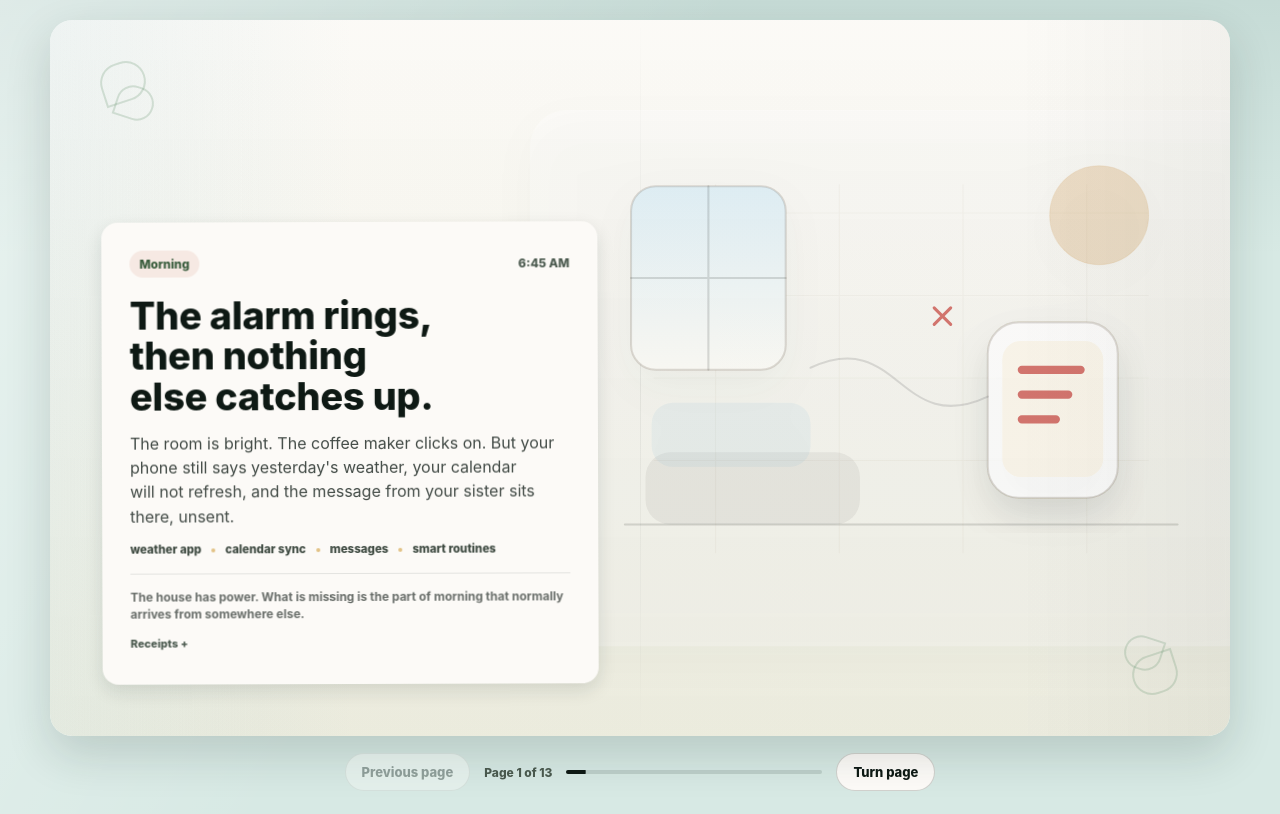
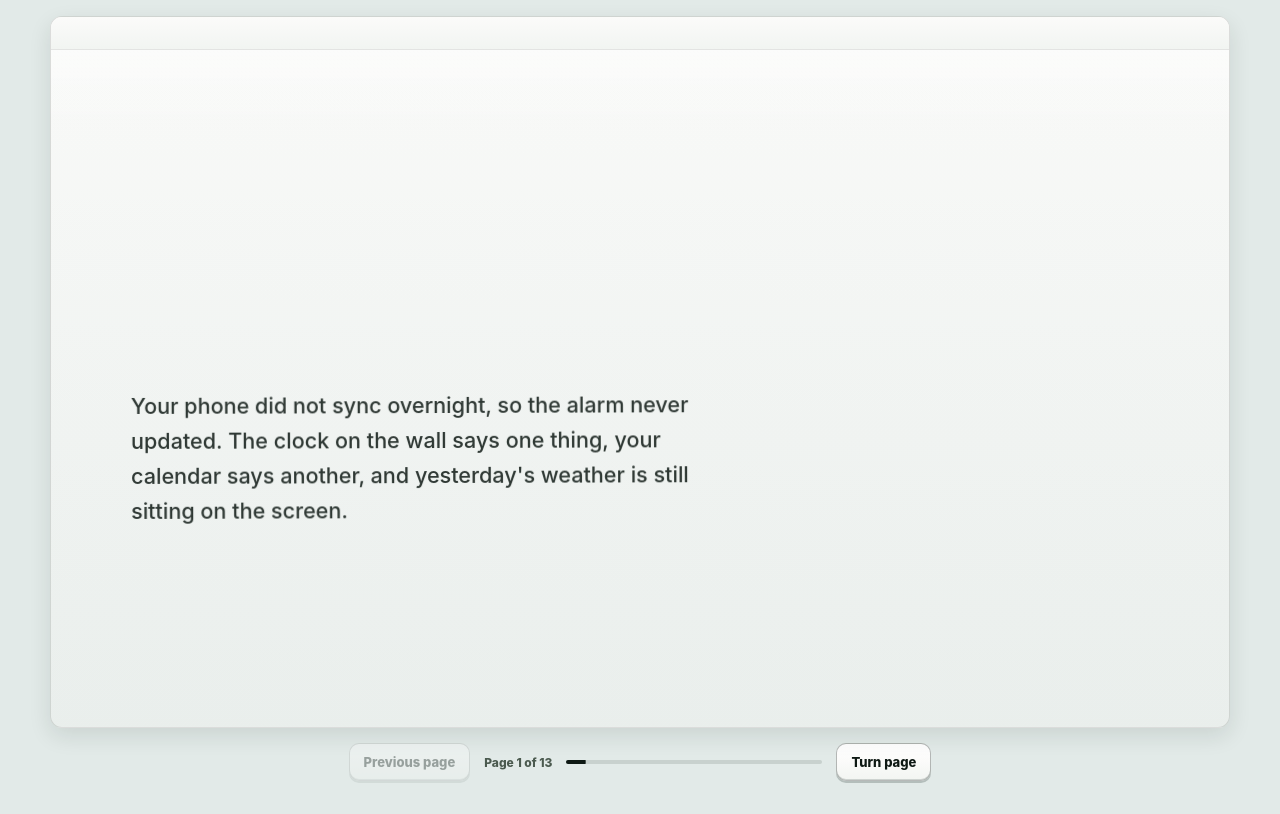
Before and after one commit to isabellereks/without-datacenters, a React (Vite) app: page / in a window 1280 px wide. Built offline with nearby package versions, Linux system fonts and the light colour scheme.

Commit message:
Simplify story slides to paragraph text

```diff
--- a/src/App.jsx
+++ b/src/App.jsx
@@ -4,10 +4,10 @@ const slides = [
   {
     time: "6:45 AM",
     chapter: "Morning",
-    title: "The alarm rings, then nothing else catches up.",
+    title: "Your alarm does not ring.",
     copy:
-      "The room is bright. The coffee maker clicks on. But your phone still says yesterday's weather, your calendar will not refresh, and the message from your sister sits there, unsent.",
-    note: "The house has power. What is missing is the part of morning that normally arrives from somewhere else.",
+      "Your phone did not sync overnight, so the alarm never updated. The clock on the wall says one thing, your calendar says another, and yesterday's weather is still sitting on the screen.",
+    note: "The room still has electricity. What is missing is the small remote check-in your phone usually does before you wake up.",
     scene: "morning",
     chips: ["weather app", "calendar sync", "messages", "smart routines"],
     sources: [
@@ -20,10 +20,10 @@ const slides = [
   {
     time: "7:20 AM",
     chapter: "The Feed",
-    title: "For a minute, the internet feels less haunted.",
+    title: "The feed is quieter.",
     copy:
-      "No auto-written ads chase you across breakfast. No bot account is arguing in the comments. No fake voice message from a stranger pretending to be family. The worst parts of AI go quiet too.",
-    note: "This is the part critics are right to worry about: scams, synthetic spam, job anxiety, and systems built faster than people can consent to them.",
+      "There are fewer auto-written ads, fewer bot replies, fewer fake images, and fewer strange accounts trying to sound human. Some of the internet's worst habits stop with the useful parts.",
+    note: "This is the part critics are right to notice: scams, synthetic spam, job anxiety, and systems people never meaningfully agreed to.",
     scene: "feed",
     chips: ["AI spam", "deepfakes", "ad targeting", "bot accounts"],
     sources: [
@@ -40,10 +40,10 @@ const slides = [
   {
     time: "8:05 AM",
     chapter: "Commute",
-    title: "The city is moving, but the map has gone still.",
+    title: "The map will not update.",
     copy:
-      "At the bus stop, everyone does the same small gesture: unlock, refresh, wait. The road is full of cars, but the screen cannot tell you which ones matter, or when anything is coming.",
-    note: "The streets are still there. The live picture of them is not.",
+      "The bus stop is still there. The buses are still running. But your phone cannot tell which one is late, which road is backed up, or whether the train platform changed.",
+    note: "The streets are local. The live picture of them is usually not.",
     scene: "commute",
     chips: ["live traffic", "train times", "rideshare", "charging"],
     sources: [
@@ -56,10 +56,10 @@ const slides = [
   {
     time: "9:30 AM",
     chapter: "Work",
-    title: "You get to work and meet a locked door made of glass.",
+    title: "Work opens to old copies.",
     copy:
-      "The laptop opens beautifully. That almost makes it worse. Email spins, the shared doc is a white page, and the meeting link has become a little blue sentence that leads nowhere.",
-    note: "The computer works. The shared place where the work lived is gone quiet.",
+      "Your laptop turns on. The files saved on it still open. But email will not load, the shared doc is stuck, and the meeting link is just a link.",
+    note: "The computer works. The shared version of the work is somewhere it cannot reach.",
     scene: "work",
     chips: ["email", "shared docs", "sign-in", "video calls"],
     sources: [
@@ -72,10 +72,10 @@ const slides = [
   {
     time: "10:45 AM",
     chapter: "School",
-    title: "The classroom becomes local again.",
+    title: "Class starts without the portal.",
     copy:
-      "The teacher can still teach. The student can still think. But the assignment link is dead, the online textbook will not open, captions are gone from the lecture video, and the parent portal cannot prove anyone was here.",
-    note: "A lot of education technology is convenience until it becomes the only copy of the plan.",
+      "The teacher can still teach, but the assignment link does not open. The online textbook is unavailable, captions are missing from the video, and the parent portal cannot update attendance.",
+    note: "A lot of school software feels optional until it becomes the only copy of the plan.",
     scene: "school",
     chips: ["LMS", "e-textbooks", "captions", "parent portals"],
     sources: [
@@ -88,10 +88,10 @@ const slides = [
   {
     time: "12:40 PM",
     chapter: "Lunch",
-    title: "At lunch, the line becomes very polite and very long.",
+    title: "Lunch needs cash.",
     copy:
-      "The cashier tries your card twice, then smiles the apology-smile. Someone behind you offers cash. The tablet on the counter keeps asking a question nobody in the room can answer.",
-    note: "A payment is not just a tap. It is a tiny conversation with distant machines.",
+      "The cashier tries your card, then tries it again. The reader is on, but the approval never comes back. Someone behind you has a twenty and suddenly looks prepared.",
+    note: "A tap is not just a tap. It asks a few distant systems whether the payment is allowed.",
     scene: "lunch",
     chips: ["card payments", "orders", "inventory", "receipts"],
     sources: [
@@ -108,10 +108,10 @@ const slides = [
   {
     time: "2:05 PM",
     chapter: "Errands",
-    title: "The shelves are full. The store has lost its memory.",
+    title: "Errands become phone calls.",
     copy:
-      "A package says it is out for delivery, then nowhere at all. The pharmacy app cannot see the refill. The grocery scanner knows the barcode, but not whether the back room has any more.",
-    note: "Modern logistics is not only trucks and shelves. It is shared databases staying current in near real time.",
+      "The package tracker stops at yesterday. The pharmacy app cannot find your refill. The grocery scanner can read a barcode, but it cannot say whether more are in the back.",
+    note: "Modern logistics is trucks and shelves, plus shared databases that stay current.",
     scene: "errands",
     chips: ["package tracking", "refills", "stock counts", "returns"],
     sources: [
@@ -124,10 +124,10 @@ const slides = [
   {
     time: "3:15 PM",
     chapter: "Care",
-    title: "The clinic remembers you, just not enough.",
+    title: "The clinic prints what it can.",
     copy:
-      "The nurse is kind. The room is clean. But your chart will not load, the prescription history is incomplete, and everyone starts writing things down on paper like they are rebuilding memory by hand.",
-    note: "The people are still here. The records that follow you are not.",
+      "The nurse is still kind. The room is still clean. But your chart will not load, your prescription history is incomplete, and someone starts writing down the basics by hand.",
+    note: "The people are still there. The records that usually follow you are not.",
     scene: "care",
     chips: ["records", "scans", "pharmacy", "insurance"],
     sources: [
@@ -144,10 +144,10 @@ const slides = [
   {
     time: "5:10 PM",
     chapter: "The Town",
-    title: "The building people protested is quiet now.",
+    title: "The server building is quiet too.",
     copy:
-      "No cooling fans. No new substation fight. No worry that a server farm will drink from the same watershed or push the grid harder during a heat wave. That relief is real.",
-    note: "But the silence is not selective. The same infrastructure carried the useful parts too.",
+      "No cooling fans. No new substation meeting. Less worry about water use, noise, or extra demand on the grid during a heat wave. That relief is real.",
+    note: "The problem is that the quiet is not selective. The same infrastructure carried the useful parts too.",
     scene: "town",
     chips: ["electric load", "water use", "noise", "local permits"],
     sources: [
@@ -168,10 +168,10 @@ const slides = [
   {
     time: "6:30 PM",
     chapter: "Work, Again",
-    title: "Some people feel safer. Some people lose their tools.",
+    title: "Some people keep their jobs. Some lose tools.",
     copy:
-      "The illustrator is relieved the image generator is gone. The call-center worker is relieved the replacement demo failed. Then the translator loses captions, the analyst loses search, and the disabled student loses the tool that made text easier to read.",
-    note: "AI is not one thing. It is threat, convenience, dependency, and accessibility all tangled together.",
+      "The illustrator is relieved the image generator is gone. The call-center worker is relieved the replacement demo cannot run. Then the translator loses captions, the analyst loses search, and a student loses a reading aid.",
+    note: "AI is not one thing. It can be threat, convenience, dependency, and accessibility at the same time.",
     scene: "tradeoff",
     chips: ["job anxiety", "creative work", "accessibility", "automation"],
     sources: [
@@ -188,10 +188,10 @@ const slides = [
   {
     time: "8:20 PM",
     chapter: "Evening",
-    title: "By evening, the quiet has a shape.",
+    title: "Evening gets smaller.",
     copy:
-      "No show loads. No game starts. The family chat is a row of failed sends. You pick up a book, not because the internet is gone forever, but because tonight it feels farther away than it ever has.",
-    note: "It is not just entertainment. It is company, memory, coordination, and habit.",
+      "The show will not load. The game will not start. The family chat has a row of failed sends. You pick up a book because tonight that is simply what works.",
+    note: "Some of this is entertainment. Some of it is company, memory, coordination, and habit.",
     scene: "evening",
     chips: ["streaming", "group chat", "photos", "games"],
     sources: [
@@ -204,9 +204,9 @@ const slides = [
   {
     time: "9:10 PM",
     chapter: "The Ledger",
-    title: "The day did get smaller. It also got less extractive.",
+    title: "The quiet has an upside.",
     copy:
-      "No model is guessing your mood. No feed is ranking your attention. No company is turning one more private habit into training data. Some of the quiet feels like privacy returning.",
+      "No model is guessing your mood. No feed is ranking your attention. No company is turning one more private habit into training data. Some of the quiet feels like privacy.",
     note: "The honest question is not whether data centers matter. It is who benefits, who pays, and what should never have been built on them.",
     scene: "ledger",
     chips: ["privacy", "tracking", "training data", "attention"],
@@ -220,10 +220,10 @@ const slides = [
   {
     time: "10:00 PM",
     chapter: "Reveal",
-    title: "The cloud was never floating.",
+    title: "The cloud has an address.",
     copy:
-      "All day, the missing thing had a physical address: rooms of servers, fiber, cooling, backup power, security, software, and people keeping it alive. It disappeared into ordinary life because it usually works.",
-    note: "A data center is not the internet. It is one of the places where modern life waits for an answer.",
+      "All day, the missing thing was physical: servers, fiber, cooling, backup power, software, security, and people keeping it running. It feels invisible because it usually works.",
+    note: "A data center is not the whole internet. It is one of the places modern life waits for an answer.",
     scene: "reveal",
     chips: ["servers", "fiber", "cooling", "backup power"],
     sources: [
@@ -459,33 +459,8 @@ function App() {
   return (
     <main className="reader">
       <section className="slide" key={slide.scene}>
-        <div className="page-flourish page-flourish-left" aria-hidden="true" />
-        <div className="page-flourish page-flourish-right" aria-hidden="true" />
-        <div className="scene-shell">
-          <SceneIllustration type={slide.scene} />
-        </div>
-
         <article className="caption-card">
-          <div className="meta-row">
-            <span>{slide.chapter}</span>
-            <span>{slide.time}</span>
-          </div>
-          <h1>{slide.title}</h1>
           <p>{slide.copy}</p>
-          <div className="thread-list" aria-label="Little threads">
-            {slide.chips.map((chip) => (
-              <span key={chip}>{chip}</span>
-            ))}
-          </div>
-          <div className="note">{slide.note}</div>
-          <details className="source-links">
-            <summary>Receipts</summary>
-            {slide.sources.map((source) => (
-              <a key={source.url} href={source.url} target="_blank" rel="noreferrer">
-                {source.label}
-              </a>
-            ))}
-          </details>
         </article>
 
       </section>
--- a/src/styles.css
+++ b/src/styles.css
@@ -1,7 +1,7 @@
 :root {
-  --bg: oklch(0.92 0.021 178);
-  --page: oklch(0.985 0.005 88);
-  --page-soft: oklch(0.96 0.018 105);
+  --bg: oklch(0.93 0.008 180);
+  --page: oklch(0.985 0.002 120);
+  --page-soft: oklch(0.96 0.006 165);
   --ink: oklch(0.2 0.018 165);
   --muted: oklch(0.45 0.025 155);
   --line: color-mix(in oklch, var(--ink) 14%, transparent);
@@ -12,7 +12,7 @@
   --rose: oklch(0.67 0.12 25);
   --plum: oklch(0.69 0.075 302);
   --moss: oklch(0.56 0.085 147);
-  --shadow: 0 18px 46px rgba(17, 35, 31, 0.16);
+  --shadow: 0 8px 22px rgba(17, 35, 31, 0.11);
   --font-body: -apple-system, BlinkMacSystemFont, "SF Pro Text", "SF Pro Display", "Helvetica Neue", Arial, sans-serif;
   --font-display: var(--font-body);
   background: var(--bg);
@@ -38,10 +38,7 @@ body {
 
 body {
   margin: 0;
-  background:
-    linear-gradient(120deg, rgba(255, 255, 255, 0.44), transparent 42%),
-    linear-gradient(180deg, rgba(93, 134, 128, 0.14), transparent 16rem),
-    var(--bg);
+  background: var(--bg);
   letter-spacing: 0;
 }
 
@@ -53,8 +50,8 @@ button {
   display: grid;
   min-height: 100vh;
   grid-template-rows: minmax(0, 1fr) auto;
-  gap: 0.875rem;
-  padding: 1.25rem;
+  gap: 0.75rem;
+  padding: 1rem;
 }
 
 .controls {
@@ -68,12 +65,13 @@ button {
   position: relative;
   display: grid;
   width: min(1180px, 100%);
-  min-height: min(48rem, calc(100vh - 5.25rem));
+  min-height: min(43rem, calc(100vh - 4.75rem));
   margin: 0 auto;
   overflow: hidden;
-  border-radius: 22px;
+  border: 1px solid color-mix(in oklch, var(--ink) 14%, transparent);
+  border-radius: 12px;
   background:
-    linear-gradient(90deg, color-mix(in oklch, var(--blue) 9%, transparent), transparent 26%),
+    linear-gradient(180deg, rgba(255, 255, 255, 0.55), transparent 7rem),
     linear-gradient(180deg, var(--page), var(--page-soft));
   box-shadow: var(--shadow);
   isolation: isolate;
@@ -83,11 +81,12 @@ button {
 .slide::before {
   content: "";
   position: absolute;
-  inset: 0 auto 0 50%;
-  width: 1px;
+  inset: 0;
+  height: 2rem;
   pointer-events: none;
-  background: linear-gradient(180deg, transparent, color-mix(in oklch, var(--ink) 11%, transparent), transparent);
-  opacity: 0.8;
+  border-bottom: 1px solid color-mix(in oklch, var(--ink) 10%, transparent);
+  background: linear-gradient(180deg, color-mix(in oklch, var(--page) 80%, white), color-mix(in oklch, var(--page-soft) 86%, white));
+  opacity: 1;
 }
 
 .slide::after {
@@ -95,18 +94,11 @@ button {
   position: absolute;
   inset: 0;
   pointer-events: none;
-  background:
-    linear-gradient(90deg, rgba(255, 255, 255, 0.58), transparent 18%, transparent 82%, rgba(31, 40, 35, 0.045)),
-    linear-gradient(180deg, transparent 0, rgba(31, 40, 35, 0.035) 100%);
-  mix-blend-mode: multiply;
+  background: linear-gradient(180deg, transparent, rgba(31, 40, 35, 0.025));
 }
 
 .page-flourish {
-  position: absolute;
-  z-index: 1;
-  width: 76px;
-  height: 76px;
-  pointer-events: none;
+  display: none;
 }
 
 .page-flourish::before,
@@ -139,18 +131,25 @@ button {
 }
 
 .scene-shell {
-  display: flex;
-  min-height: 100%;
+  position: absolute;
+  z-index: 1;
+  right: 2rem;
+  top: 3.5rem;
+  display: none;
+  width: 18rem;
+  height: 14rem;
   align-items: center;
   justify-content: flex-end;
-  padding: 4.25rem 3.75rem 4.25rem 30rem;
+  padding: 0;
+  pointer-events: none;
 }
 
 .illustration {
-  width: min(47.5rem, 58vw);
-  max-height: min(39rem, 72vh);
+  width: 18rem;
+  max-height: 14rem;
   overflow: visible;
-  filter: drop-shadow(0 14px 22px rgba(23, 44, 38, 0.08));
+  filter: none;
+  opacity: 0.18;
   animation: scene-rise 640ms 80ms cubic-bezier(0.22, 1, 0.36, 1) both;
 }
 
@@ -319,35 +318,42 @@ button {
 .caption-card {
   position: absolute;
   z-index: 3;
-  left: 3.25rem;
-  bottom: 3.25rem;
-  width: min(31rem, calc(100% - 6.5rem));
-  border-radius: 16px;
-  background: color-mix(in oklch, var(--page) 91%, white);
-  box-shadow: 0 7px 18px rgba(17, 35, 31, 0.12);
-  padding: 1.75rem;
-  transform: rotate(-0.18deg);
+  left: clamp(2rem, 7vw, 5rem);
+  top: calc(50% + 1rem);
+  bottom: auto;
+  width: min(39rem, calc(100% - 4rem));
+  border-radius: 0;
+  background: transparent;
+  box-shadow: none;
+  padding: 0;
+  transform: translateY(-50%);
   animation: caption-settle 560ms 120ms cubic-bezier(0.22, 1, 0.36, 1) both;
 }
 
 .meta-row {
   display: flex;
   align-items: center;
-  justify-content: space-between;
-  gap: 18px;
+  justify-content: flex-start;
+  gap: 0.75rem;
   color: var(--muted);
   font-size: 0.75rem;
   font-weight: 800;
-  margin-bottom: 1.125rem;
+  margin-bottom: 1rem;
 }
 
 .meta-row span:first-child {
   display: inline-flex;
   align-items: center;
-  border-radius: 999px;
-  background: color-mix(in oklch, var(--green) 18%, white);
-  color: color-mix(in oklch, var(--moss) 78%, black);
-  padding: 0.375rem 0.625rem;
+  border-radius: 0;
+  background: transparent;
+  color: var(--muted);
+  padding: 0;
+}
+
+.meta-row span:first-child::after {
+  content: "/";
+  color: color-mix(in oklch, var(--muted) 55%, transparent);
+  margin-left: 0.75rem;
 }
 
 h1,
@@ -356,59 +362,34 @@ p {
 }
 
 h1 {
-  max-width: 18ch;
+  max-width: 22ch;
   color: var(--ink);
   font-family: var(--font-display);
-  font-size: 2.375rem;
-  font-weight: 760;
-  line-height: 1.06;
-  letter-spacing: -0.006em;
+  font-size: 2rem;
+  font-weight: 700;
+  line-height: 1.12;
+  letter-spacing: 0;
   text-wrap: balance;
 }
 
 p {
-  max-width: 36rem;
-  color: color-mix(in oklch, var(--ink) 78%, transparent);
-  font-size: 1rem;
-  line-height: 1.52;
-  margin-top: 0.9375rem;
+  max-width: 38rem;
+  color: color-mix(in oklch, var(--ink) 86%, transparent);
+  font-size: 1.35rem;
+  font-weight: 520;
+  line-height: 1.62;
+  margin-top: 0;
   text-wrap: pretty;
-}
-
-.thread-list {
-  display: flex;
-  flex-wrap: wrap;
-  gap: 0.375rem 0.625rem;
-  margin-top: 0.875rem;
-  color: color-mix(in oklch, var(--muted) 88%, black);
-  font-size: 0.72rem;
-  font-weight: 760;
-  line-height: 1.35;
-}
-
-.thread-list span {
-  display: inline-flex;
-  align-items: center;
-}
-
-.thread-list span:not(:last-child)::after {
-  content: "";
-  display: inline-block;
-  width: 0.25rem;
-  height: 0.25rem;
-  border-radius: 999px;
-  background: color-mix(in oklch, var(--amber) 70%, var(--page));
-  margin-left: 0.625rem;
 }
 
 .note {
   color: color-mix(in oklch, var(--ink) 62%, transparent);
-  font-size: 0.75rem;
-  font-weight: 720;
-  line-height: 1.45;
-  margin-top: 0.9375rem;
-  padding-top: 0.875rem;
-  border-top: 1px solid var(--hairline);
+  font-size: 0.875rem;
+  font-weight: 620;
+  line-height: 1.5;
+  margin-top: 1.25rem;
+  padding-top: 1rem;
+  border-top: 1px solid color-mix(in oklch, var(--ink) 9%, transparent);
 }
 
 .source-links {
@@ -464,15 +445,20 @@ p {
 }
 
 .controls > button {
-  border: 1px solid color-mix(in oklch, var(--ink) 18%, transparent);
-  border-radius: 999px;
-  background: color-mix(in oklch, var(--page) 78%, white);
+  border: 1px solid color-mix(in oklch, var(--ink) 30%, transparent);
+  border-radius: 10px;
+  background:
+    linear-gradient(180deg, white 0%, color-mix(in oklch, var(--page) 82%, white) 48%, color-mix(in oklch, var(--page-soft) 82%, white) 100%);
   color: var(--ink);
   cursor: pointer;
-  font-size: 13px;
-  font-weight: 780;
-  padding: 10px 16px;
-  transition: transform 180ms cubic-bezier(0.32, 0.72, 0, 1), opacity 180ms ease;
+  box-shadow:
+    inset 0 1px 0 rgba(255, 255, 255, 0.92),
+    inset 0 -1px 0 rgba(17, 35, 31, 0.16),
+    0 2px 0 rgba(17, 35, 31, 0.22);
+  font-size: 0.8125rem;
+  font-weight: 760;
+  padding: 0.625rem 0.875rem;
+  transition: transform 120ms ease, box-shadow 120ms ease, opacity 180ms ease;
 }
 
 .turn-count {
@@ -484,6 +470,17 @@ p {
 
 .controls > button:hover:not(:disabled) {
   transform: translateY(-1px);
+  box-shadow:
+    inset 0 1px 0 rgba(255, 255, 255, 0.96),
+    inset 0 -1px 0 rgba(17, 35, 31, 0.18),
+    0 3px 0 rgba(17, 35, 31, 0.22);
+}
+
+.controls > button:active:not(:disabled) {
+  transform: translateY(1px);
+  box-shadow:
+    inset 0 1px 2px rgba(17, 35, 31, 0.18),
+    0 1px 0 rgba(17, 35, 31, 0.2);
 }
 
 .controls > button:disabled {
@@ -570,7 +567,7 @@ p {
   }
 
   p {
-    font-size: 0.9375rem;
+    font-size: 1.15rem;
   }
 }
 
@@ -600,8 +597,8 @@ p {
   }
 
   p {
-    font-size: 0.875rem;
-    line-height: 1.45;
+    font-size: 1rem;
+    line-height: 1.55;
   }
 
   .note {
```
